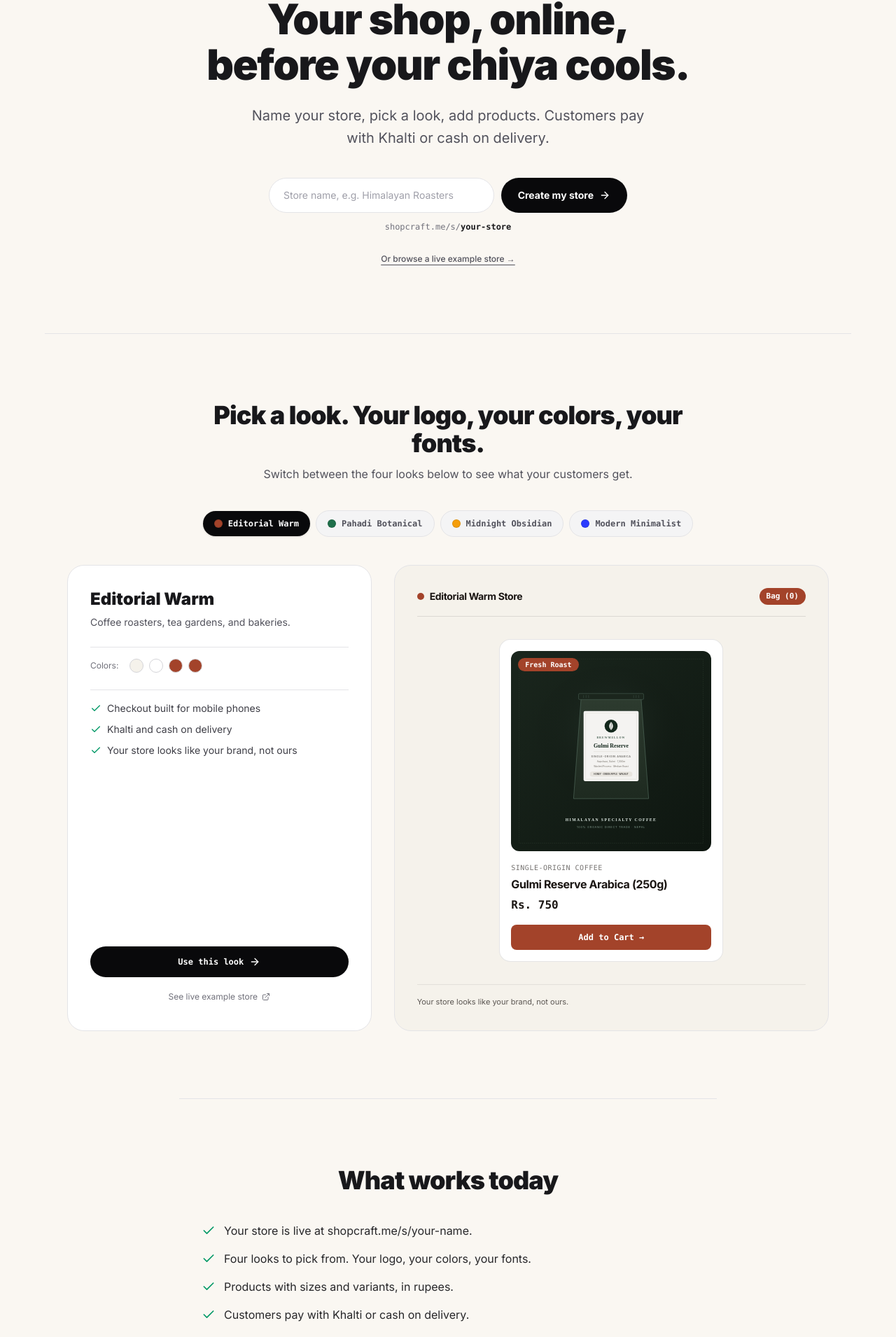
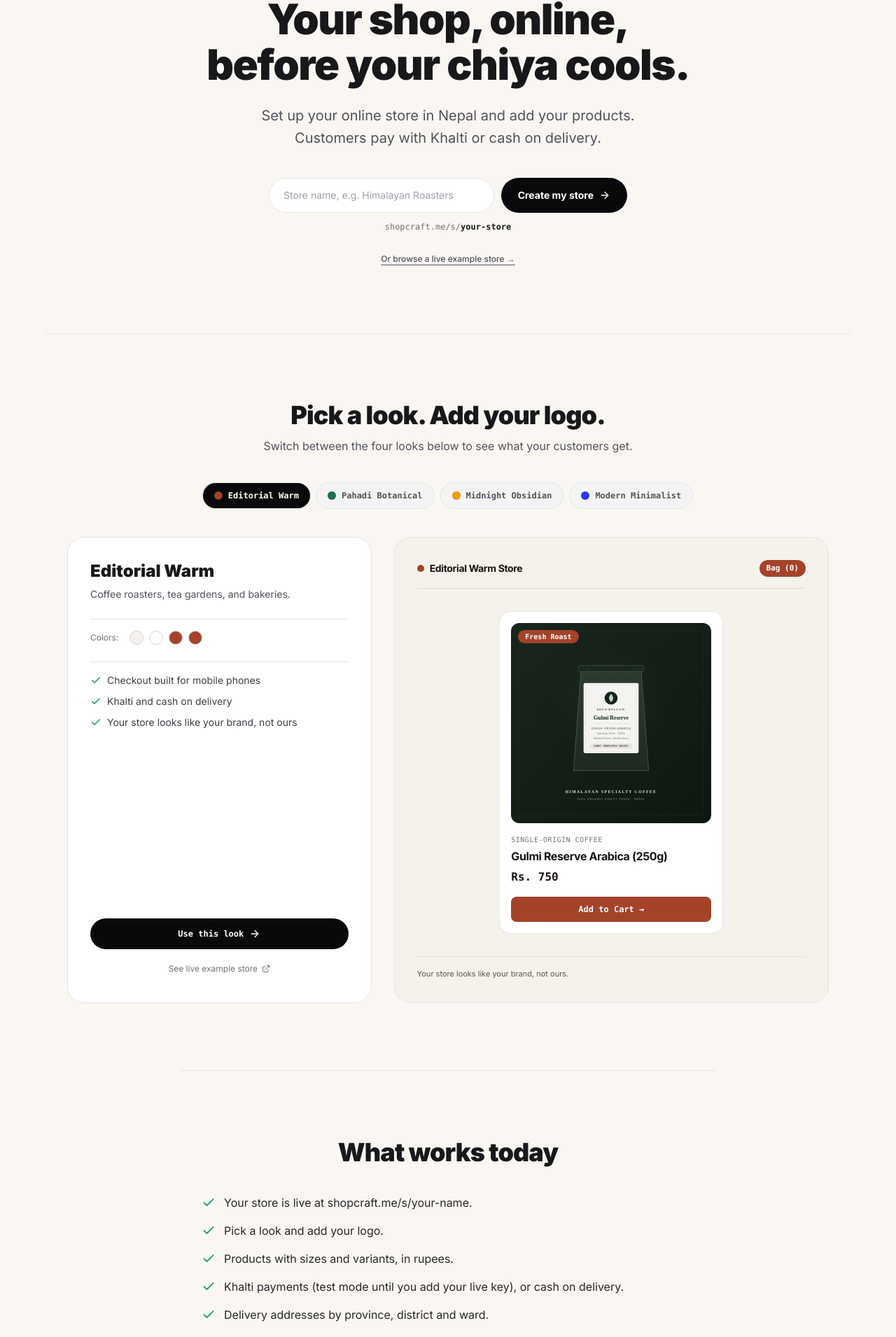
Before and after one commit to CapstoneDesign-Fall2026-UlsanCollege/team_2_capstone_design, a Next.js app in the folder frontend/: page / in a window 1280 px wide. Shown: the part 213-2123 px from the top of the page at 70% size. Built offline with nearby package versions, Linux system fonts and the light colour scheme; no server answers.

Commit message:
fix(copy): align homepage claims, Khalti test-mode notice, and COD phone check with code

```diff
--- a/frontend/src/components/platform/CapabilityMatrix.tsx
+++ b/frontend/src/components/platform/CapabilityMatrix.tsx
@@ -3,9 +3,9 @@ import { Check } from "lucide-react";
 
 const WORKS_TODAY = [
   "Your store is live at shopcraft.me/s/your-name.",
-  "Four looks to pick from. Your logo, your colors, your fonts.",
+  "Pick a look and add your logo.",
   "Products with sizes and variants, in rupees.",
-  "Customers pay with Khalti or cash on delivery.",
+  "Khalti payments (test mode until you add your live key), or cash on delivery.",
   "Delivery addresses by province, district and ward.",
   "Printable packing slip showing PAID or cash to collect.",
 ];
--- a/frontend/src/components/platform/HomeInteractiveTop.tsx
+++ b/frontend/src/components/platform/HomeInteractiveTop.tsx
@@ -33,7 +33,7 @@ export function HomeInteractiveTop() {
           Your shop, online, before your chiya cools.
         </h1>
         <p className="mt-6 text-base sm:text-xl text-zinc-600 dark:text-zinc-400 max-w-xl mx-auto leading-relaxed">
-          Name your store, pick a look, add products. Customers pay with Khalti or cash on delivery.
+          Set up your online store in Nepal and add your products. Customers pay with Khalti or cash on delivery.
         </p>
 
         <form onSubmit={handleCreate} className="mt-10 max-w-lg mx-auto">
--- a/frontend/src/components/platform/PlatformFaq.tsx
+++ b/frontend/src/components/platform/PlatformFaq.tsx
@@ -12,7 +12,7 @@ export const FAQS: FaqItem[] = [
   },
   {
     q: "How do my customers pay?",
-    a: "With Khalti, or cash on delivery. For cash on delivery we check the phone number before the order goes through.",
+    a: "With Khalti, or with cash when the order arrives. For cash orders we check that the number is a valid Nepali mobile number (98 or 97). We don't confirm it by SMS yet.",
   },
   {
     q: "Where does my store live?",
@@ -20,7 +20,7 @@ export const FAQS: FaqItem[] = [
   },
   {
     q: "Can I change how my store looks?",
-    a: "Yes. Pick one of four looks, then set your logo, colors and fonts. You can switch later.",
+    a: "Yes. Pick one of four looks and add your logo. You can switch later.",
   },
   {
     q: "How do I get orders to customers?",
--- a/frontend/src/components/platform/ThemeTemplateStudio.tsx
+++ b/frontend/src/components/platform/ThemeTemplateStudio.tsx
@@ -131,7 +131,7 @@ export function ThemeTemplateStudio({ storeName = "" }: ThemeTemplateStudioProps
       <div id="demo-stores" className="scroll-mt-20">
         <div className="max-w-2xl mx-auto text-center mb-10 space-y-3">
           <h2 className="text-3xl sm:text-4xl font-black tracking-tight text-zinc-900 dark:text-white">
-            Pick a look. Your logo, your colors, your fonts.
+            Pick a look. Add your logo.
           </h2>
           <p className="text-sm sm:text-base text-zinc-600 dark:text-zinc-400">
             Switch between the four looks below to see what your customers get.
--- a/frontend/src/components/platform/WorkflowSection.tsx
+++ b/frontend/src/components/platform/WorkflowSection.tsx
@@ -2,8 +2,8 @@ import React from "react";
 
 const STEPS = [
   { num: "1", title: "Name your store", desc: "Type a name. Your store address is made for you." },
-  { num: "2", title: "Pick a look", desc: "Choose a theme, then add your logo, colors and fonts." },
-  { num: "3", title: "Add products, get paid", desc: "Customers pay with Khalti or cash on delivery." },
+  { num: "2", title: "Pick a look", desc: "Choose one of four looks and add your logo." },
+  { num: "3", title: "Add products, get paid", desc: "Customers pay via Khalti or pay cash at delivery." },
 ];
 
 export function WorkflowSection() {
```
